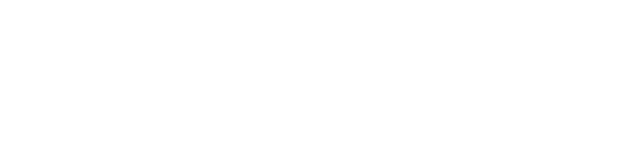
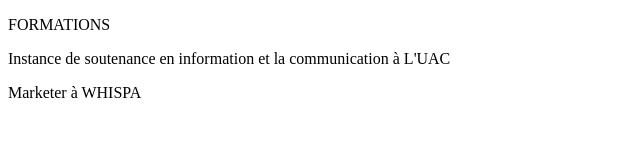
Before and after one commit to AichatouSalifou/git-mon-cv, a plain HTML site: page index.html in a window 1280 px wide. Shown: the whole page, without its empty margins (0-640 px from the left). Drawn offline with Linux system fonts and the light colour scheme.

Commit message:
mise en place de la structure formations

```diff
--- a/index.html
+++ b/index.html
@@ -8,6 +8,8 @@
     <link rel="stylesheet" href="style.css">
 </head>
 <body>
-
+        <p>FORMATIONS</p>
+        <P>Instance de soutenance en information et la communication à L'UAC </P>
+        <p>Marketer à WHISPA</p>
 </body>
 </html>
```
